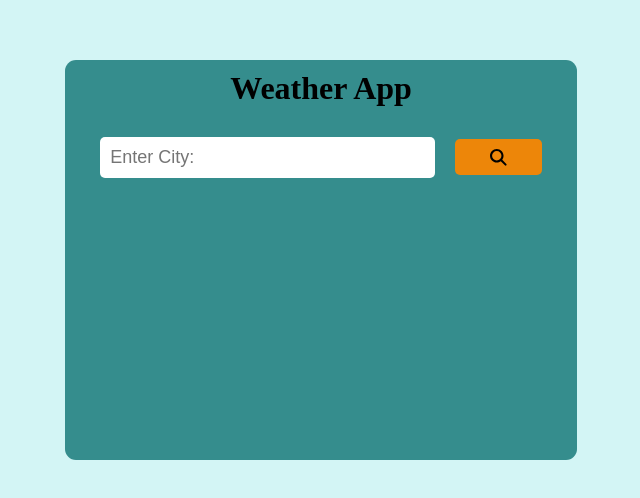
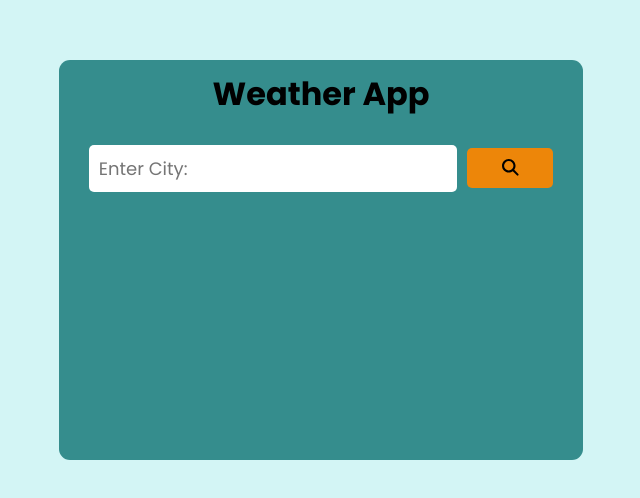
Before and after one commit to zahraRostami1999/weather-app, a React (Create React App) app: page / in a window 1280 px wide. Shown: the part 140-638 px from the top of the page, without its empty margins (319-959 px from the left). Built offline with nearby package versions, Linux system fonts and the light colour scheme.

Commit message:
edit index.cc: add Poppins font family

```diff
--- a/src/index.css
+++ b/src/index.css
@@ -1,4 +1,7 @@
+@import url('https://fonts.googleapis.com/css2?family=Poppins:wght@300;400;500;600;700&display=swap');
+
 *{
+  font-family: 'Poppins', sans-serif;
   padding: 0;
   margin: 0;
   box-sizing: border-box;
```
